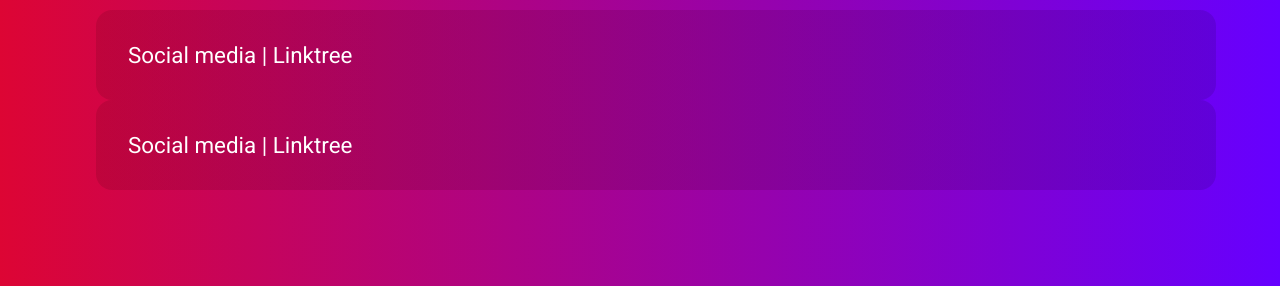
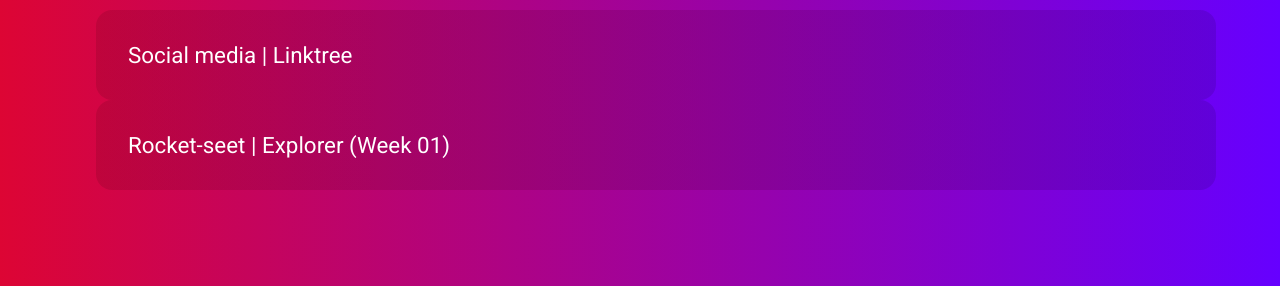
Before and after one commit to andredeomondes/challenges, a plain HTML site: page index.html in a window 1280 px wide. Shown: the part 536-822 px from the top of the page. Drawn offline with Linux system fonts and the light colour scheme.

Commit message:
Update index.html

```diff
--- a/index.html
+++ b/index.html
@@ -43,7 +43,7 @@
       </a>
 
       <a href="./rocketseat/explorer/rocket-seet/index.html" target="_blank">
-        <li>Social media | Linktree</li>
+        <li>Rocket-seet | Explorer (Week 01) </li>
       </a>
 
     </ul>
```
